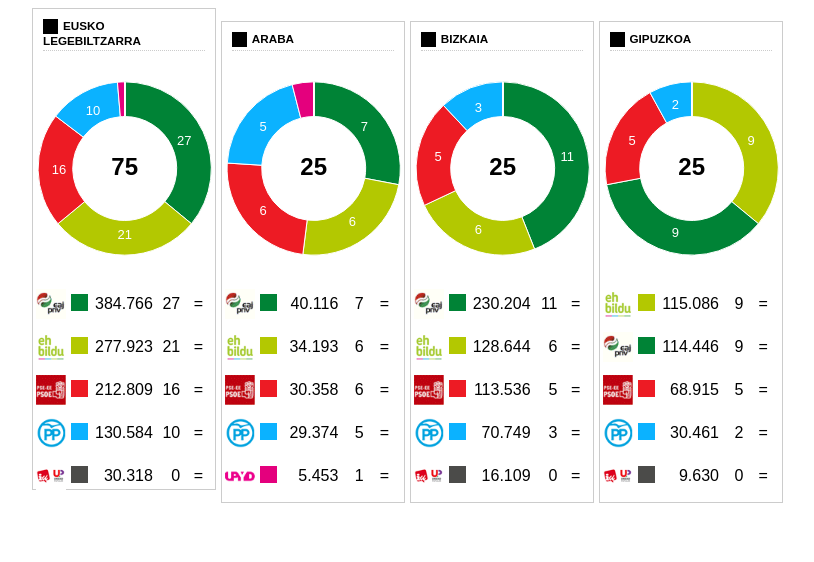
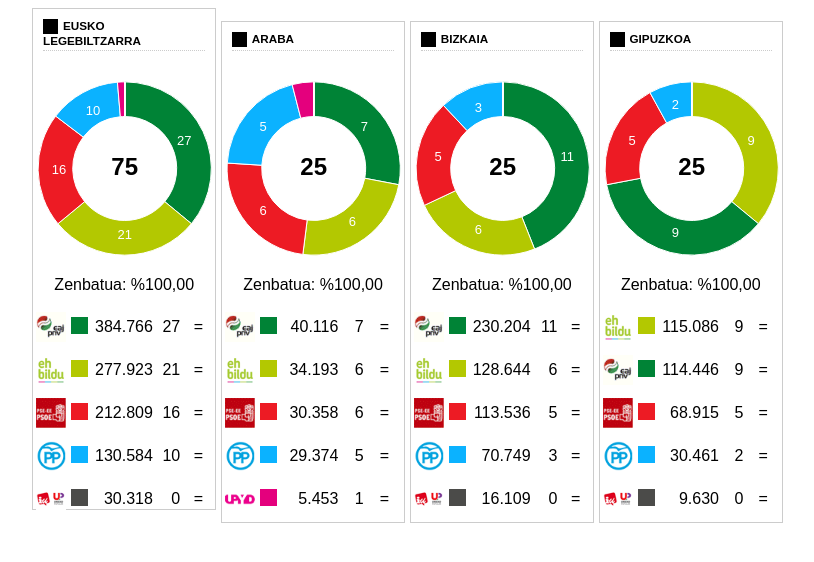
Before and after one commit to iametza/2016-eusko-legebiltzarreko-hauteskundeen-emaitzen-bisualizazioa, a website: page public/gaztak.html in a window 1280 px wide. Shown: the whole page, without its empty margins (228-1042 px from the left). Drawn offline with Linux system fonts and the light colour scheme.

Commit message:
Zenbatutako ehunekoa ere bistaratu

```diff
--- a/public/css/gaztak.css
+++ b/public/css/gaztak.css
@@ -19,7 +19,7 @@
     font-size: 16px;
     border: 1px solid #ccc;
     width: 24%;
-    height: 480px;
+    height: 500px;
 }
 .hiru-zutabetara .unitatea {
     margin-top: -30px;
@@ -45,10 +45,14 @@
 .donutak {
     margin-top: -40px;
 }
+.zenbatua {
+    margin-top: -65px;
+    margin-bottom: 10px;
+    text-align: center;
+}
 .datuak-taula {
-    margin: -60px auto 0px auto;
+    margin: 0px auto;
 }
-
 .datuak-taula .kolorea {
     display: inline-block;
     height: 15px;
--- a/public/gaztak.html
+++ b/public/gaztak.html
@@ -13,21 +13,25 @@
             <div id="eae" class="unitatea">
 				<div class="etiketa"><div class="laukia">&nbsp;</div>Eusko Legebiltzarra</div>
 				<div id="eae-donuta" class="donutak"></div>
+				<div class="zenbatua">Zenbatua: %<span class="portzentaia"></span></div>
 				<table class="datuak-taula"></table>
 			</div>
 			<div id="araba" class="unitatea">
 				<div class="etiketa"><div class="laukia">&nbsp;</div>Araba</div>
 				<div id="araba-donuta" class="donutak"></div>
+				<div class="zenbatua">Zenbatua: %<span class="portzentaia"></span></div>
 				<table class="datuak-taula"></table>
 			</div>
 			<div id="bizkaia" class="unitatea">
 				<div class="etiketa"><div class="laukia">&nbsp;</div>Bizkaia</div>
 				<div id="bizkaia-donuta" class="donutak"></div>
+				<div class="zenbatua">Zenbatua: %<span class="portzentaia"></span></div>
 				<table class="datuak-taula"></table>
 			</div>
 			<div id="gipuzkoa" class="unitatea">
 				<div class="etiketa"><div class="laukia">&nbsp;</div>Gipuzkoa</div>
 				<div id="gipuzkoa-donuta" class="donutak"></div>
+				<div class="zenbatua">Zenbatua: %<span class="portzentaia"></span></div>
 				<table class="datuak-taula"></table>
 			</div>
         </div>
--- a/public/js/eusko-legebiltzarra-2016-gaztak.js
+++ b/public/js/eusko-legebiltzarra-2016-gaztak.js
@@ -125,12 +125,21 @@
             bistaratuDonuta("#bizkaia-donuta", emaitzak2, "bizkaia", 25);
             bistaratuDonuta("#gipuzkoa-donuta", emaitzak2, "gipuzkoa", 25);
 
+            bistaratuZenbatua("eae", emaitzak2);
+            bistaratuZenbatua("araba", emaitzak2);
+            bistaratuZenbatua("bizkaia", emaitzak2);
+            bistaratuZenbatua("gipuzkoa", emaitzak2);
+
             beteTaula("eae", emaitzak1, emaitzak2, 5);
             beteTaula("araba", emaitzak1, emaitzak2, 5);
             beteTaula("bizkaia", emaitzak1, emaitzak2, 5);
             beteTaula("gipuzkoa", emaitzak1, emaitzak2, 5);
         });
     });
+
+    function bistaratuZenbatua(zer, datuak) {
+        $("#" + zer + " .zenbatua .portzentaia").text(datuak[zer].zenbatua);
+    }
 
     function beteTaula(zer, datuak1, datuak2, zenbat_alderdi_bistaratu) {
 
```
